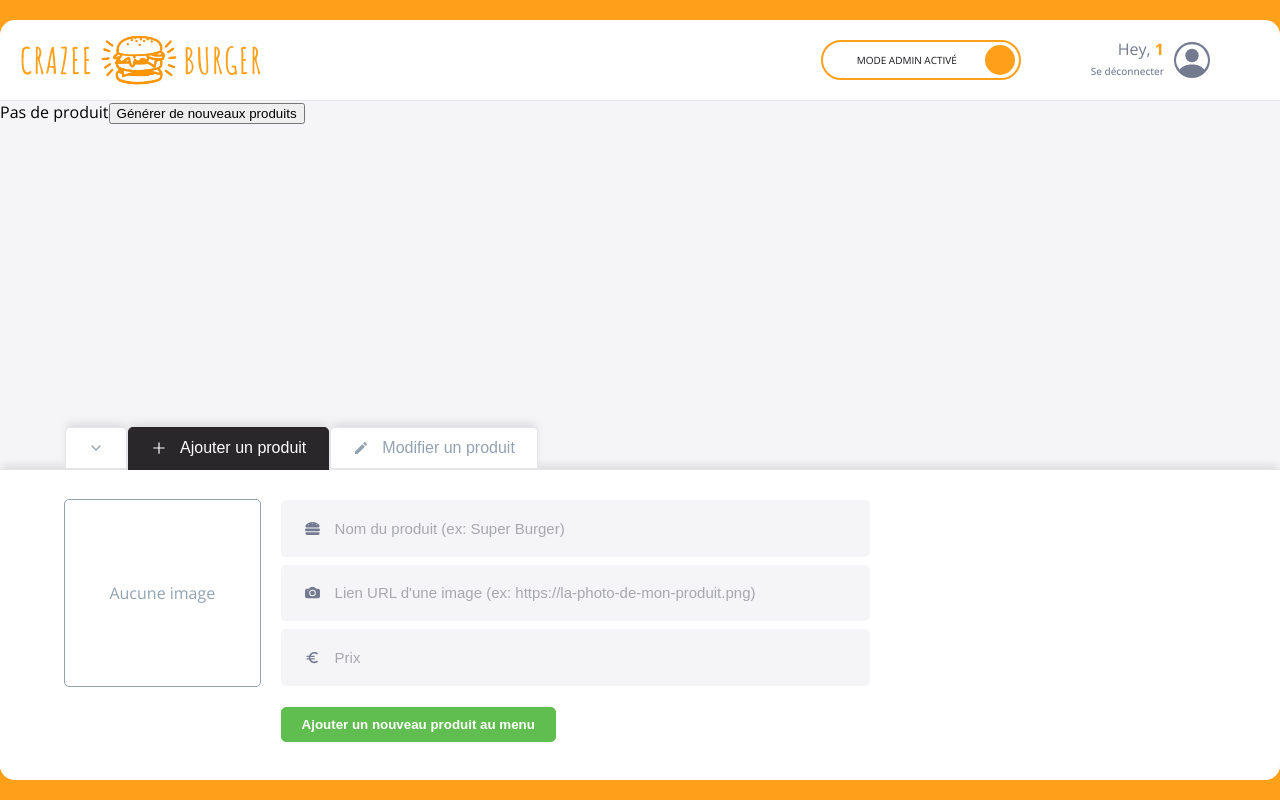
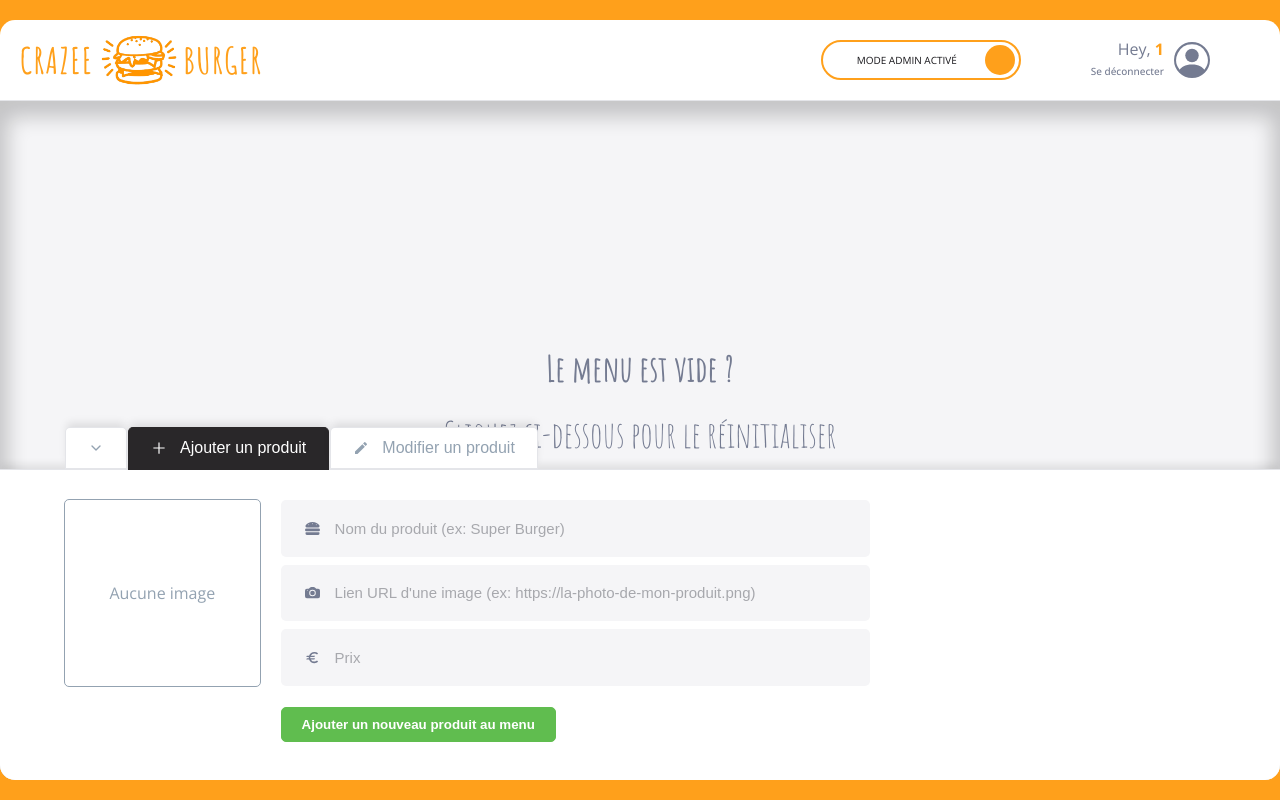
Before and after one commit to ImadeusF/crazee-burger, a React (Vite) app: page /order/1 in a window 1280 px wide. Built offline with nearby package versions, Linux system fonts and the light colour scheme.

Commit message:
💄 F08: MENU > Add EmptyMenu styles (in Admin and Client mode)

```diff
--- a/src/components/pages/order/Main/Menu/EmptyMenuAdmin.jsx
+++ b/src/components/pages/order/Main/Menu/EmptyMenuAdmin.jsx
@@ -1,13 +1,47 @@
-import styled from "styled-components"
+import styled from "styled-components";
+import { theme } from "../../../../../themes";
+import Button from "../../../../reusable-ui/Button";
 
-export default function EmptyMenuAdmin({onReset}) {
+export default function EmptyMenuAdmin({ onReset }) {
   return (
     <EmptyMenuAdminStyle>
-       <span>Pas de produit</span>
-       <button onClick={onReset}>Générer de nouveaux produits</button>
+      <span className="title">Le menu est vide ?</span>
+      <span className="description">
+        Cliquez ci-dessous pour le réinitialiser
+      </span>
+      <Button label={"Générer de nouveaux produits"} onClick={onReset} />
     </EmptyMenuAdminStyle>
-  )
+  );
 }
 
 const EmptyMenuAdminStyle = styled.div`
-`
+  background-color: ${theme.colors.background_white};
+  box-shadow: ${theme.shadows.strong};
+  border-bottom-right-radius: ${theme.borderRadius.extraRound};
+  display:flex;
+  flex-direction:column;
+  justify-content:center;
+  align-items:center;
+
+  .title,
+  .description {
+    text-align: center;
+    font-family: "Amatic SC", cursive;
+    color: ${theme.colors.greyBlue};
+    font-size: ${theme.fonts.size.P4};
+  }
+
+  .title {
+    font-weight: ${theme.fonts.weights.semiBold};
+  }
+
+  .description {
+    margin-top:20px;
+  }
+
+ button {
+ margin-top: 30px;
+ font-size: ${theme.fonts.size.XS};
+ width:auto;
+ }
+`;
--- a/src/components/pages/order/Main/Menu/EmptyMenuClient.jsx
+++ b/src/components/pages/order/Main/Menu/EmptyMenuClient.jsx
@@ -1,11 +1,39 @@
-import styled from "styled-components";
+import styled from "styled-components"
+import { theme } from "../../../../../themes";
 
 export default function EmptyMenuClient() {
   return (
-    <EmptyMenuClientStyle>
-     Il n'y a pas de produit client pour le moment.
-    </EmptyMenuClientStyle>
-  );
+    <EmptyMenuStyled>
+      <span className="title">Victime de notre succès ! :D</span>
+      <span className="description">De nouvelles recettes sont en cours de préparation.</span>
+      <span className="description">À très vite !</span>
+    </EmptyMenuStyled>
+  )
 }
 
-const EmptyMenuClientStyle = styled.div``;
+const EmptyMenuStyled = styled.div`
+  background-color: ${theme.colors.background_white};
+  box-shadow: ${theme.shadows.strong};
+  border-bottom-right-radius: ${theme.borderRadius.extraRound};
+  display: flex;
+  flex-direction: column;
+  justify-content: center;
+  align-items: center; // permet de diminuer la largeur du bouton resetMenu
+
+  .title,
+  .description {
+    text-align: center;
+    font-family: "Amatic SC", cursive;
+    color: ${theme.colors.greyBlue};
+  }
+
+  .title {
+    font-size: ${theme.fonts.size.P4};
+    font-weight: ${theme.fonts.weights.semiBold};
+  }
+
+  .description {
+    font-size: ${theme.fonts.size.P4};
+    margin-top: 20px;
+  }
+`
--- a/src/components/pages/order/Main/Menu/Menu.jsx
+++ b/src/components/pages/order/Main/Menu/Menu.jsx
@@ -28,7 +28,7 @@
             leftDescription={formatPrice(price)}
             hasDeleteButton={isModeAdmin}
             onDelete={() => {
-              handleDelete(id);
+            handleDelete(id);
             }}
           />
         );
--- a/src/components/reusable-ui/Button.jsx
+++ b/src/components/reusable-ui/Button.jsx
@@ -1,9 +1,9 @@
 import styled, { css } from "styled-components";
 import { theme } from "../../themes";
 
-export default function Button({ label, Icon, version = "normal" }) {
+export default function Button({ label, Icon, version = "normal", onClick }) {
   return (
-    <ButtonStyled version={version}>
+    <ButtonStyled version={version} onClick={onClick}>
       <span>{label}</span>
       <div className="icon">{Icon && Icon}</div>
     </ButtonStyled>
```
